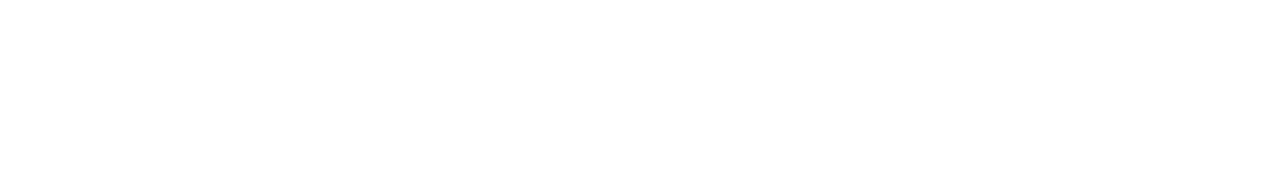
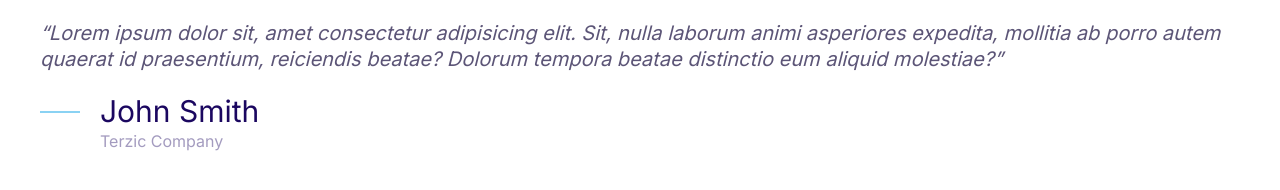
Before and after one commit to uterzic/moshifywebsite, a plain HTML site: page index.html in a window 1280 px wide. Drawn offline with Linux system fonts and the light colour scheme.

Commit message:
Defined structure for quote block.

```diff
--- a/css/styles.css
+++ b/css/styles.css
@@ -1,4 +1,4 @@
-@import url('https://fonts.googleapis.com/css2?family=Inter:wght@400;600;700&display=swap');
+@import url("https://fonts.googleapis.com/css2?family=Inter:wght@400;600;700&display=swap");
 
 :root {
   --color-primary: #2584ff;
@@ -8,9 +8,12 @@
   --color-body: #918ca4;
   --color-border: #ccc;
   --border-radius: 30px;
+  --color-body-darker: #5c5577;
 }
 
-*, *::after, *::before {
+*,
+*::after,
+*::before {
   box-sizing: border-box;
 }
 
@@ -27,7 +30,9 @@ body {
   font-size: 2.4rem;
 }
 
-h1, h2, h3 {
+h1,
+h2,
+h3 {
   color: var(--color-headings);
   margin-bottom: 1rem;
 }
@@ -80,7 +85,7 @@ a {
 }
 
 .link-arrow::after {
-    content: '-->';
+  content: "-->";
   margin-left: 5px;
   transition: margin 0.15s;
 }
@@ -120,8 +125,7 @@ a {
   padding: 0.5rem 1.5rem;
 }
 
-@media screen and (min-width: 1024px)
-{
+@media screen and (min-width: 1024px) {
   .badge {
     font-size: 1.5rem;
   }
@@ -144,7 +148,7 @@ a {
 }
 
 .list--tick {
-    list-style-image: url('../images/tick.svg');
+  list-style-image: url("../images/tick.svg");
   padding-left: 3rem;
 }
 
@@ -236,8 +240,7 @@ a {
   color: white;
 }
 
-@media screen and (min-width: 1024px)
-{
+@media screen and (min-width: 1024px) {
   .btn {
     font-size: 1.5rem;
   }
@@ -273,8 +276,7 @@ a {
   margin: 4px;
 }
 
-@media screen and (min-width: 1024px)
-{
+@media screen and (min-width: 1024px) {
   .input {
     font-size: 1.5rem;
   }
@@ -288,7 +290,8 @@ a {
   overflow: hidden;
 }
 
-.card__header, .card__body {
+.card__header,
+.card__body {
   padding: 2rem 3rem;
 }
 
@@ -342,7 +345,7 @@ a {
 }
 
 .plan--popular .card__header::before {
-    content: url('../images/popular.svg');
+  content: url("../images/popular.svg");
   width: 40px;
   display: inline-block;
   position: absolute;
@@ -350,8 +353,7 @@ a {
   right: 5%;
 }
 
-@media screen and (min-width: 1024px)
-{
+@media screen and (min-width: 1024px) {
   .plan__name {
     font-size: 1.4rem;
   }
@@ -385,3 +387,53 @@ a {
 .media__image {
   margin-top: 1rem;
 }
+
+/* Quotes */
+
+.quote {
+  font-size: 3rem;
+  font-style: italic;
+  color: var(--color-body-darker);
+  line-height: 1.3;
+}
+
+.quote__text::before {
+  content: open-quote;
+}
+
+.quote__text::after {
+  content: close-quote;
+}
+
+.quote__author {
+  font-size: 3rem;
+  font-weight: 500;
+  font-style: normal;
+  margin-bottom: 0;
+}
+
+.quote__organization {
+  color: var(--color-headings);
+  opacity: 0.4;
+  font-size: 2rem;
+  font-style: normal;
+}
+
+.quote__line {
+  position: relative;
+  bottom: 10px;
+}
+
+@media screen and (min-width: 1024px) {
+  .quote {
+    font-size: 2rem;
+  }
+
+  .quote_author {
+    font-size: 2.4rem;
+  }
+
+  .quote__organization {
+    font-size: 1.6rem;
+  }
+}
--- a/index.html
+++ b/index.html
@@ -8,6 +8,21 @@
     <link rel="stylesheet" href="css/styles.css" />
   </head>
   <body>
-
+    <blockquote class="quote">
+        <p class="quote__text">Lorem ipsum dolor sit, amet consectetur adipisicing elit. Sit, nulla laborum animi asperiores expedita, mollitia ab porro autem quaerat id praesentium, reiciendis beatae? Dolorum tempora beatae distinctio eum aliquid molestiae?</p>
+        <footer>
+            <div class="media">
+                <div class="media__image">
+                  <svg class="icon icon-primary quote__line">
+                    <use xlink:href="images/sprite.svg#line"></use>
+                  </svg>
+                </div>
+                <div class="media__body">
+                  <h3 class="media__title quote__author">John Smith</h3>
+                  <p class="quote__organization">Terzic Company</p>
+                </div>
+            </div>
+        </footer>
+    </blockquote>
   </body>
 </html>
```
Lines whose indentation alone changed are shown as unchanged.
